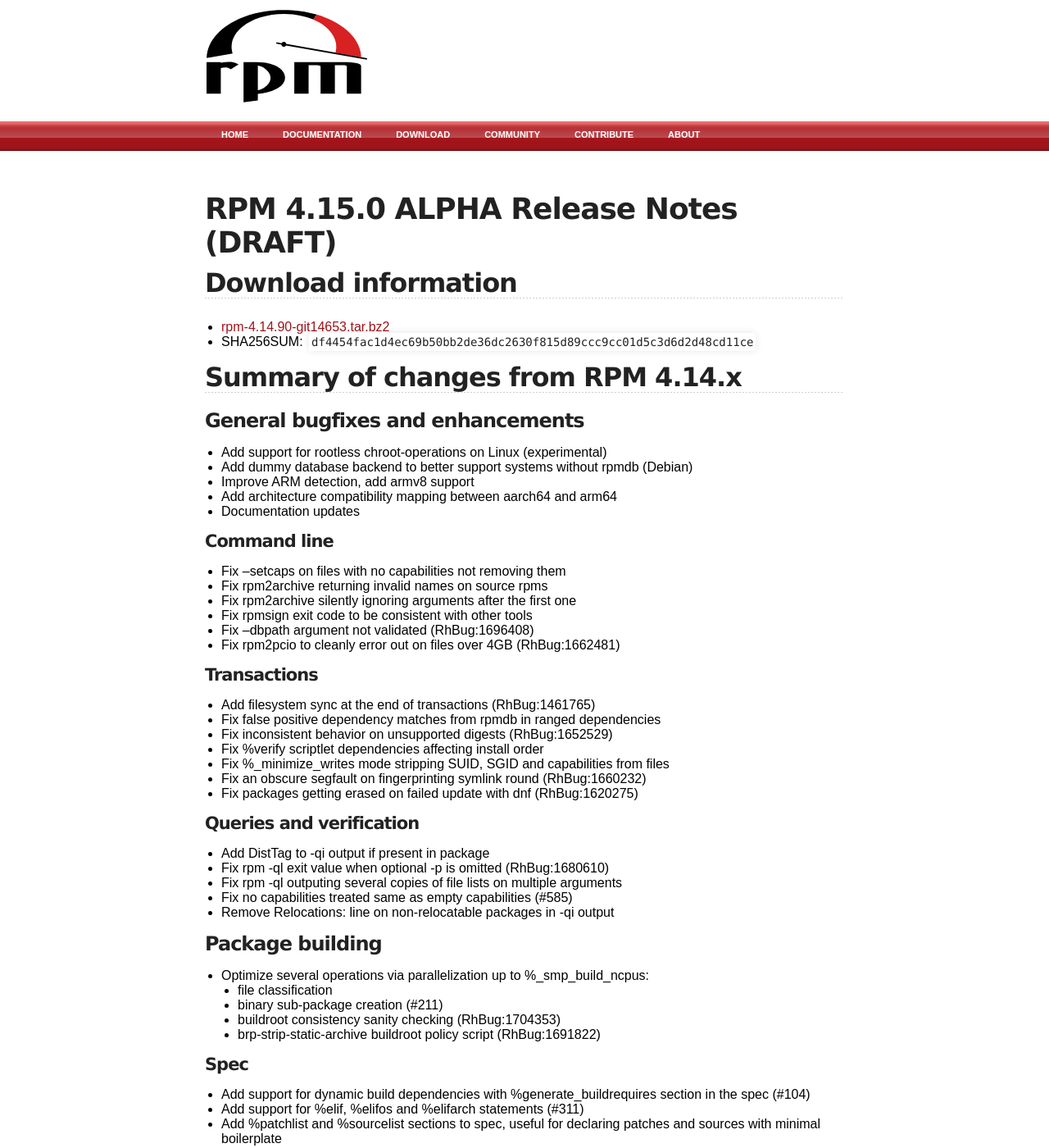
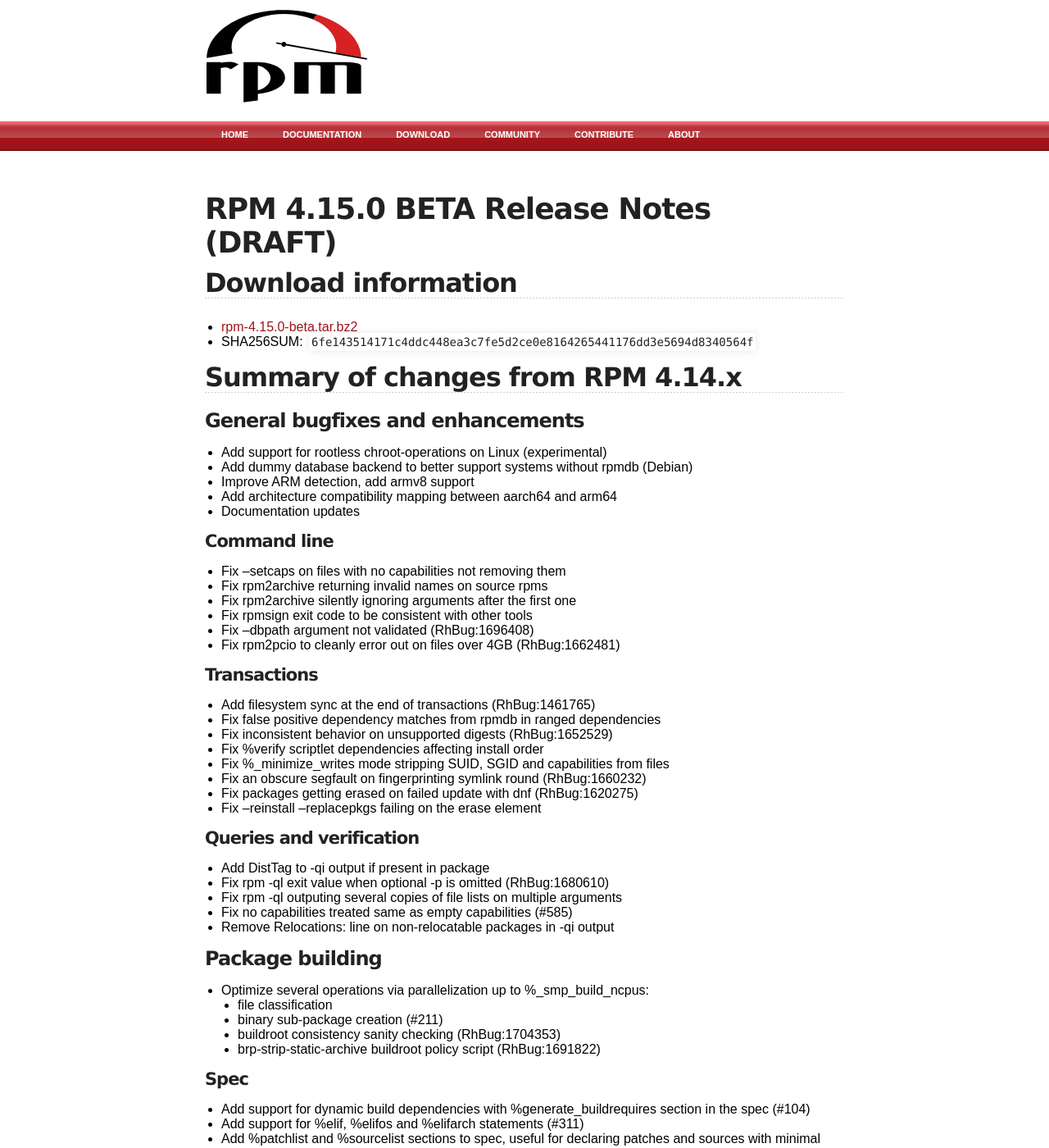
Before and after one commit to rpm-software-management/rpm-web, a Jekyll site: the page built from wiki/Releases/4.15.0.md, in a window 1280 px wide and 1400 px high. Shown: the whole window at 82% size. Built offline with Jekyll 4.4.1, drawn with Linux system fonts in a browser that asks for light colours; some of the changed text lies outside the part shown.

Commit message:
Release rpm 4.15.0-beta

```diff
--- a/wiki/Releases/4.15.0.md
+++ b/wiki/Releases/4.15.0.md
@@ -3,12 +3,12 @@ layout: default
 title: rpm.org - Releases
 ---
 
-# RPM 4.15.0 ALPHA Release Notes (DRAFT)
+# RPM 4.15.0 BETA Release Notes (DRAFT)
 
 
 ## Download information
- * [rpm-4.14.90-git14653.tar.bz2](http://ftp.rpm.org/releases/testing/rpm-4.14.90-git14653.tar.bz2)
- * SHA256SUM: `df4454fac1d4ec69b50bb2de36dc2630f815d89ccc9cc01d5c3d6d2d48cd11ce`
+ * [rpm-4.15.0-beta.tar.bz2](http://ftp.rpm.org/releases/testing/rpm-4.15.0-beta.tar.bz2)
+ * SHA256SUM: `6fe143514171c4ddc448ea3c7fe5d2ce0e8164265441176dd3e5694d8340564f`
 
 ## Summary of changes from RPM 4.14.x
 
@@ -35,6 +35,7 @@ title: rpm.org - Releases
  * Fix %_minimize_writes mode stripping SUID, SGID and capabilities from files
  * Fix an obscure segfault on fingerprinting symlink round (RhBug:1660232)
  * Fix packages getting erased on failed update with dnf (RhBug:1620275)
+ * Fix --reinstall --replacepkgs failing on the erase element
 
 #### Queries and verification
  * Add DistTag to -qi output if present in package
@@ -185,6 +187,7 @@ title: rpm.org - Releases
  * Fix rpmlog() potentially changing errno
  * Fix missing debug output on capability setting
  * Fix regression reading some old v4.0 era packages (#610)
+ * Fix excessive use of thread local storage (RhBug:1722181)
  * Remove support for prelink undo in digest calculation
 
 ### Build process
```
Also changed, not shown: other parts of wiki/Releases/4.15.0.md (+1 -0 lines), index.md (+8 -0 lines), timeline.md (+8 -0 lines).
